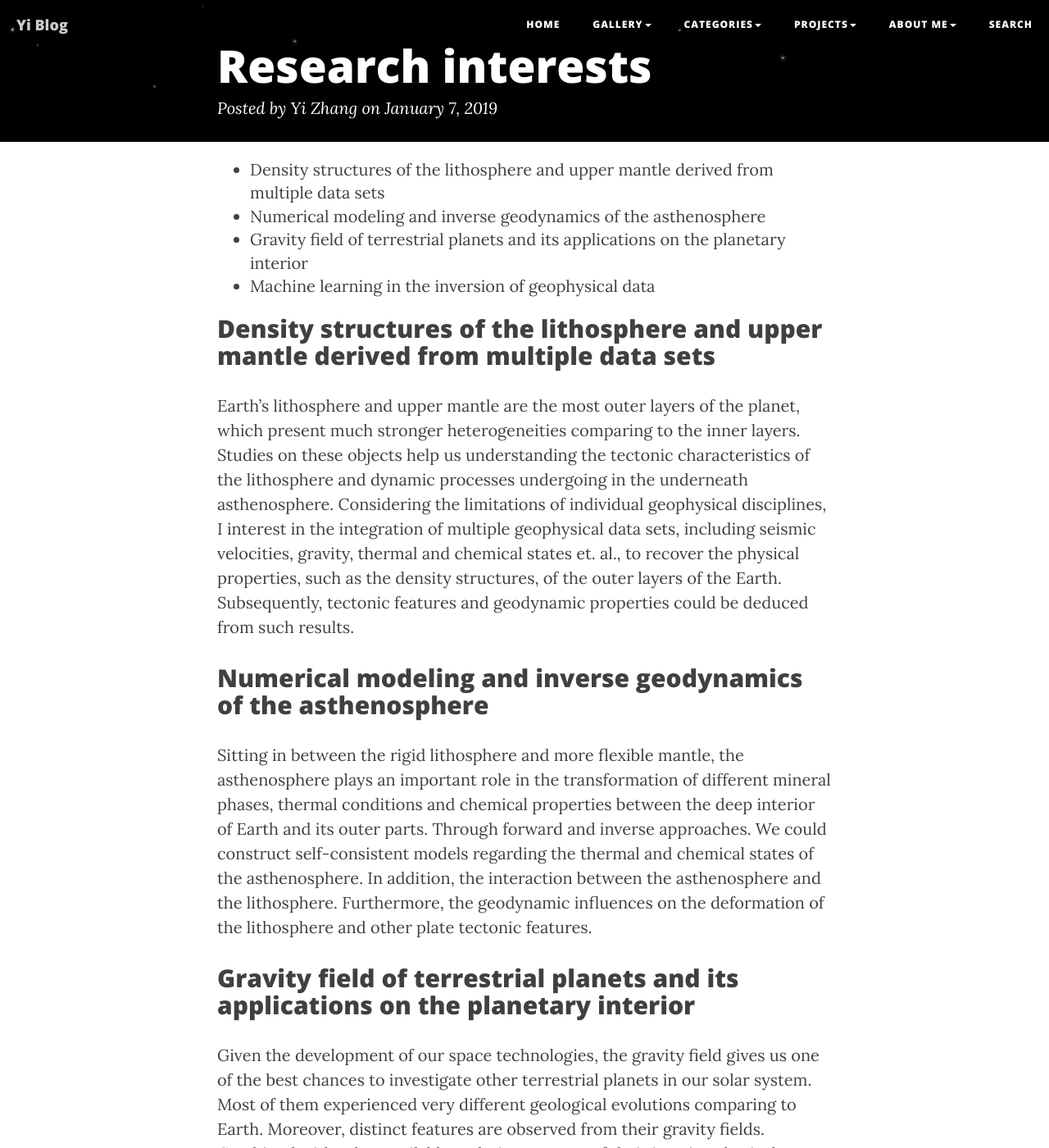
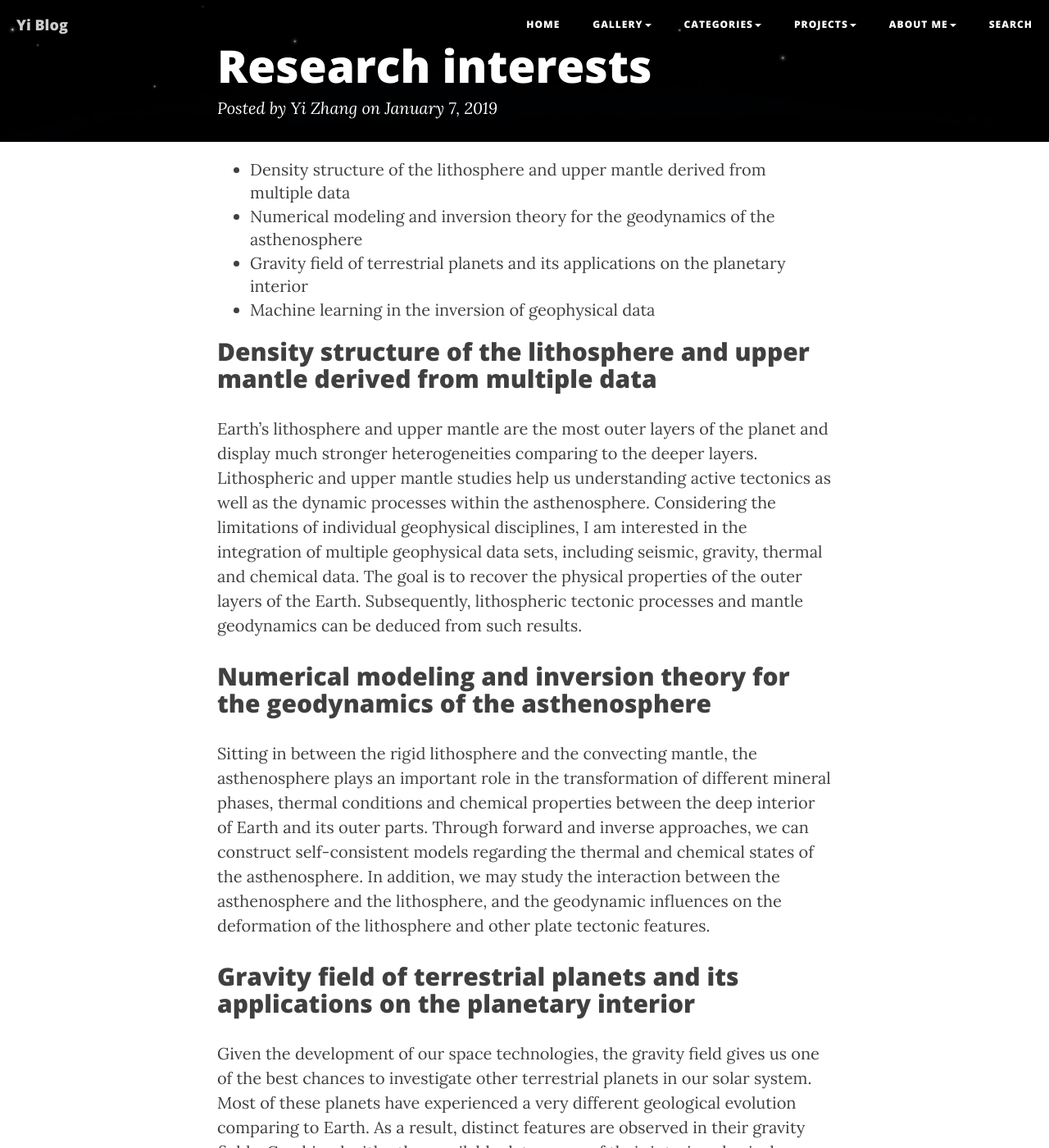
Before and after one commit to YiZhangCUG/YiZhangCUG.github.io, a Jekyll site: the page built from Research-interests.md, in a window 1280 px wide and 1400 px high. Shown: the whole window at 82% size. Built offline with Jekyll 4.4.1, drawn with Linux system fonts in a browser that asks for light colours; nearby versions of some CDN libraries; some of the changed text lies outside the part shown.

Commit message:
Update Research-interests.md

```diff
--- a/Research-interests.md
+++ b/Research-interests.md
@@ -10,14 +10,14 @@ permalink: /Research-interests/
 {:toc}
 
 
-## Density structures of the lithosphere and upper mantle derived from multiple data sets
-Earth’s lithosphere and upper mantle are the most outer layers of the planet, which present much stronger heterogeneities comparing to the inner layers. Studies on these objects help us understanding the tectonic characteristics of the lithosphere and dynamic processes undergoing in the underneath asthenosphere. Considering the limitations of individual geophysical disciplines, I interest in the integration of multiple geophysical data sets, including seismic velocities, gravity, thermal and chemical states et. al., to recover the physical properties, such as the density structures, of the outer layers of the Earth. Subsequently, tectonic features and geodynamic properties could be deduced from such results.
+## Density structure of the lithosphere and upper mantle derived from multiple data
+Earth’s lithosphere and upper mantle are the most outer layers of the planet and display much stronger heterogeneities comparing to the deeper layers. Lithospheric and upper mantle studies help us understanding active tectonics as well as the dynamic processes within the asthenosphere. Considering the limitations of individual geophysical disciplines, I am interested in the integration of multiple geophysical data sets, including seismic, gravity, thermal and chemical data. The goal is to recover the physical properties of the outer layers of the Earth. Subsequently, lithospheric tectonic processes and mantle geodynamics can be deduced from such results.
 
-## Numerical modeling and inverse geodynamics of the asthenosphere
-Sitting in between the rigid lithosphere and more flexible mantle, the asthenosphere plays an important role in the transformation of different mineral phases, thermal conditions and chemical properties between the deep interior of Earth and its outer parts. Through forward and inverse approaches. We could construct self-consistent models regarding the thermal and chemical states of the asthenosphere. In addition, the interaction between the asthenosphere and the lithosphere. Furthermore, the geodynamic influences on the deformation of the lithosphere and other plate tectonic features.
+## Numerical modeling and inversion theory for the geodynamics of the asthenosphere
+Sitting in between the rigid lithosphere and the convecting mantle, the asthenosphere plays an important role in the transformation of different mineral phases, thermal conditions and chemical properties between the deep interior of Earth and its outer parts. Through forward and inverse approaches, we can construct self-consistent models regarding the thermal and chemical states of the asthenosphere. In addition, we may study the interaction between the asthenosphere and the lithosphere, and the geodynamic influences on the deformation of the lithosphere and other plate tectonic features.
 
 ## Gravity field of terrestrial planets and its applications on the planetary interior
-Given the development of our space technologies, the gravity field gives us one of the best chances to investigate other terrestrial planets in our solar system. Most of them experienced very different geological evolutions comparing to Earth. Moreover, distinct features are observed from their gravity fields. Combined with other available techniques, some of their interior physical properties could be obtained. Additionally, insights of the early stage of Earth might be given. I am particularly interested in those findings derived from their gravity data and the corresponding techniques, and some day in the further, from the time varying gravity field.
+Given the development of our space technologies, the gravity field gives us one of the best chances to investigate other terrestrial planets in our solar system. Most of these planets have experienced a very different geological evolution comparing to Earth. As a result, distinct features are observed in their gravity fields. Combined with other available data, some of their interior physical properties could be obtained. Additionally, insights of the early stage of Earth might be given. I am particularly interested in those findings derived from their gravity data and the corresponding techniques, as well as in the study of the time varying gravity field.
 
 ## Machine learning in the inversion of geophysical data
-The inversion of the geophysical data is usually solved by an iteration process. For large scale problems, this process is normally time consuming, and the inverted geophysical properties cannot be easily reviewed until the process terminates. Having multiple factors that could alter the outcome, the final result is more likely achieved through trial-and-error adjustment of the conditions. Meanwhile, large number of intermediate products of the iteration process have been overlooked in our current studies. I wonder, by introducing machine learning techniques into the process of inversion to study the properties of the intermediate products, whether a better understanding of the problem or superior methods could be achieved, and how should we do that.
+The inversion of the geophysical data is usually solved by an iterative process. For large scale problems, this process can be quite time consuming, and the inverted geophysical properties cannot be easily reviewed until the process terminates. Due to the existence of multiple factors that could alter the outcome, the final result is more likely achieved through trial-and-error adjustment of the initial conditions or other assumptions. Meanwhile, large number of intermediate products of the iteration process have been overlooked in our current studies. I wonder if, by introducing machine learning techniques into the process of inversion to study the properties of the intermediate products, whether a better understanding of the problem or superior analysis methods could be achieved, and how should we do that.
```
